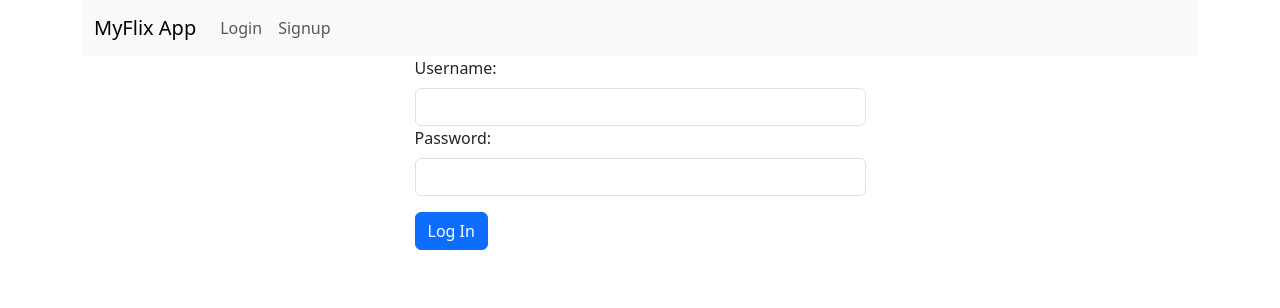
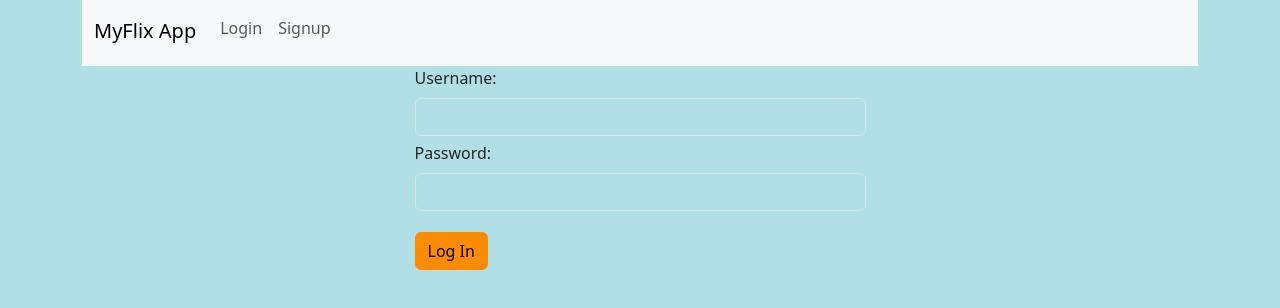
Before and after one commit to Fra-Vaz92/myFlix-client, a React (Vite) app: page /login in a window 1280 px wide. Shown: the top 308 px of the page. Built offline with nearby package versions, Linux system fonts and the light colour scheme.

Commit message:
Update index.scss

```diff
--- a/src/index.scss
+++ b/src/index.scss
@@ -1,6 +1,21 @@
+$color: steelblue;
+$primary: Darkorange;
+$body-bg: Powderblue;
+
+.my-flix {
+  color: $color;
+}
+
+Button {
+  padding: 4px 12px 4px 12px;
+  color: whitesmoke;
+  background-color: Orange;
+  border: none;
+  border-radius: 4px;
+}
+
+div {
+  margin-bottom: 5px;
+}
+
 @import '~bootstrap/scss/bootstrap.scss';
-
-$color: steelblue;
-.my-flix {
-    color: $color;
-}
```
